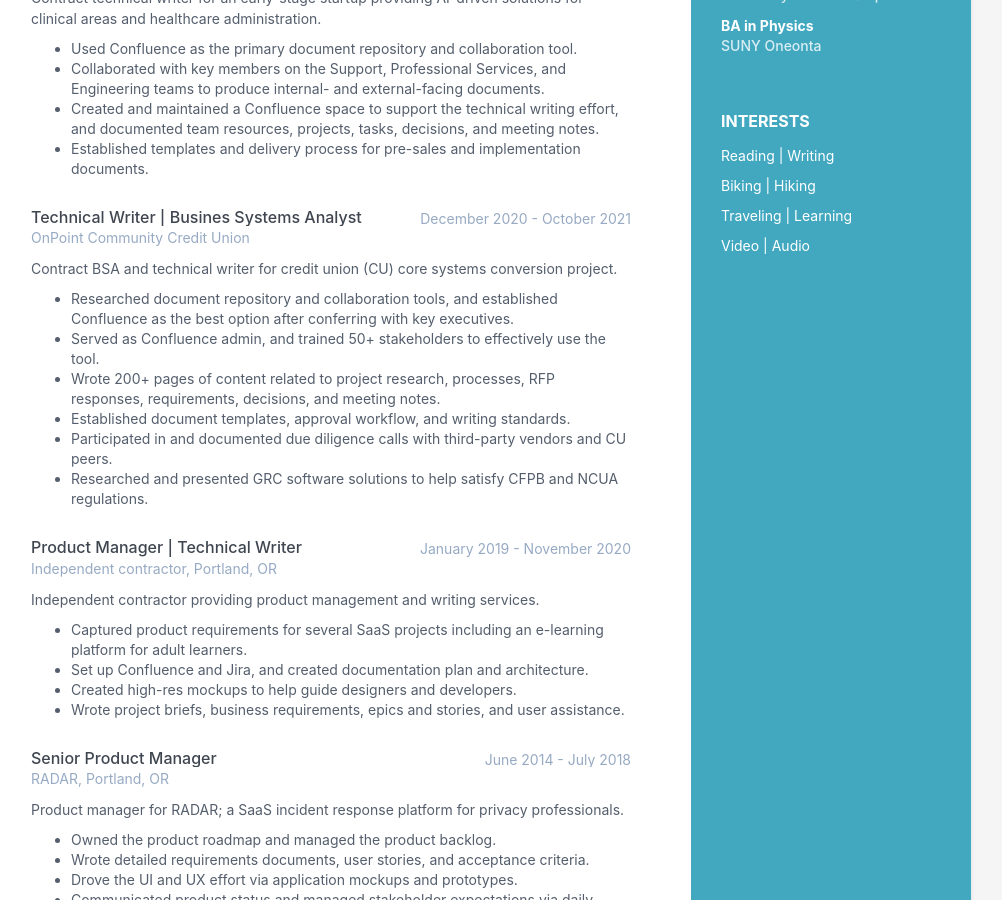
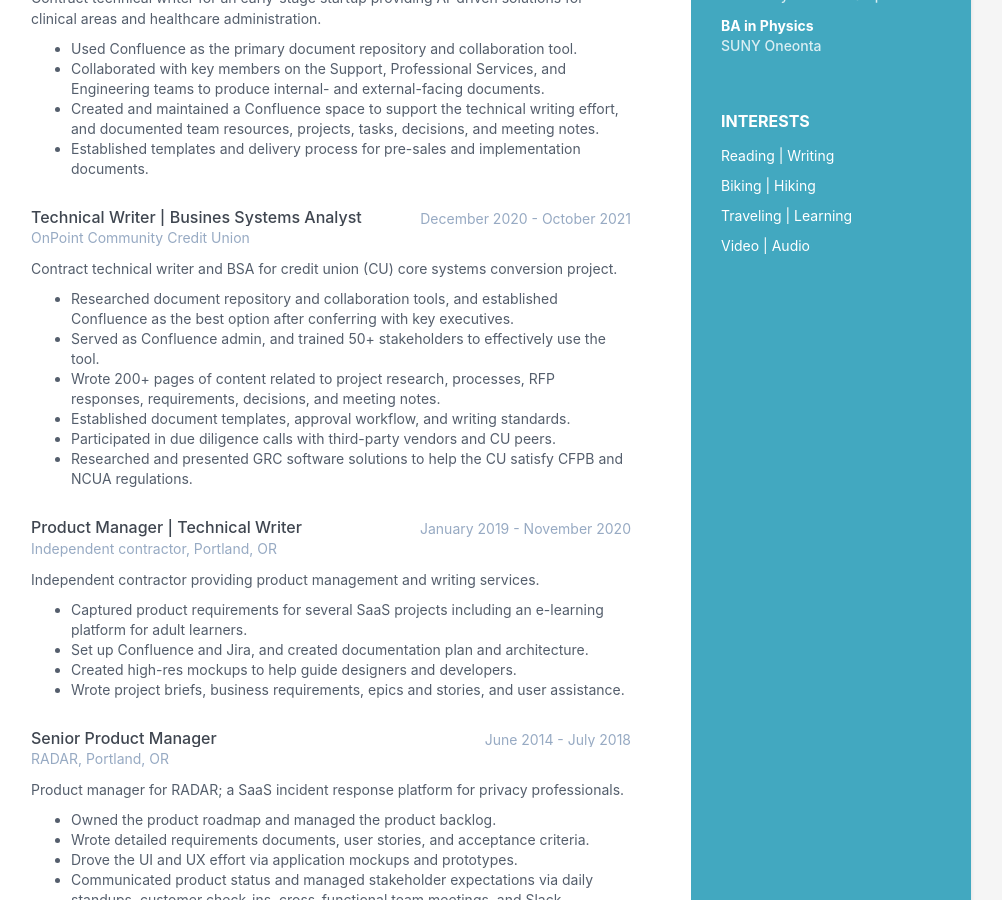
Before and after one commit to djdeangelis/djdeangelis.github.io, a Jekyll site: the page built from index.html, in a window 1280 px wide and 900 px high, scrolled down 460 px. Shown: the whole window, without its empty margins (169-1171 px from the left). Built offline with Jekyll 4.4.1, drawn with Linux system fonts in a browser that asks for light colours.

Commit message:
Update data file

```diff
--- a/_data/data.yml
+++ b/_data/data.yml
@@ -84,13 +84,13 @@ experiences:
       time: December 2020 - October 2021
       company: OnPoint Community Credit Union
       details: |
-        Contract BSA and technical writer for credit union (CU) core systems conversion project.
+        Contract technical writer and BSA for credit union (CU) core systems conversion project.
           - Researched document repository and collaboration tools, and established Confluence as the best option after conferring with key executives.
           - Served as Confluence admin, and trained 50+ stakeholders to effectively use the tool.
           - Wrote 200+ pages of content related to project research, processes, RFP responses, requirements, decisions, and meeting notes.
           - Established document templates, approval workflow, and writing standards.
-          - Participated in and documented due diligence calls with third-party vendors and CU peers.
-          - Researched and presented GRC software solutions to help satisfy CFPB and NCUA regulations.
+          - Participated in due diligence calls with third-party vendors and CU peers.
+          - Researched and presented GRC software solutions to help the CU satisfy CFPB and NCUA regulations.
 
     - role: Product Manager | Technical Writer
       time: January 2019 - November 2020
```
